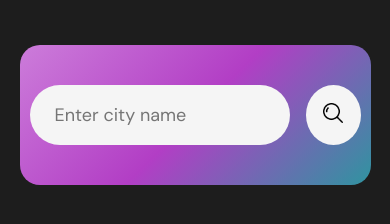
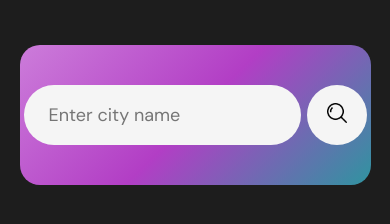
Before and after one commit to mukulnegi2004/weather-app-js, a plain HTML site: page index.html in a window 390 px wide. Drawn offline with Linux system fonts and the light colour scheme.

Commit message:
Update style.css

```diff
--- a/style.css
+++ b/style.css
@@ -84,14 +84,15 @@ body{
 .weather {
     display: none;
 }
-
-
 @media (max-width: 477px) {
     .card {
         margin-top: 45px;
-        padding: 40px 10px;
+        padding: 40px 4px;
     }
     .details {
         padding: 0 0;
     }
+    .search input {
+        margin-right: 6px;
+    }
 }
```
